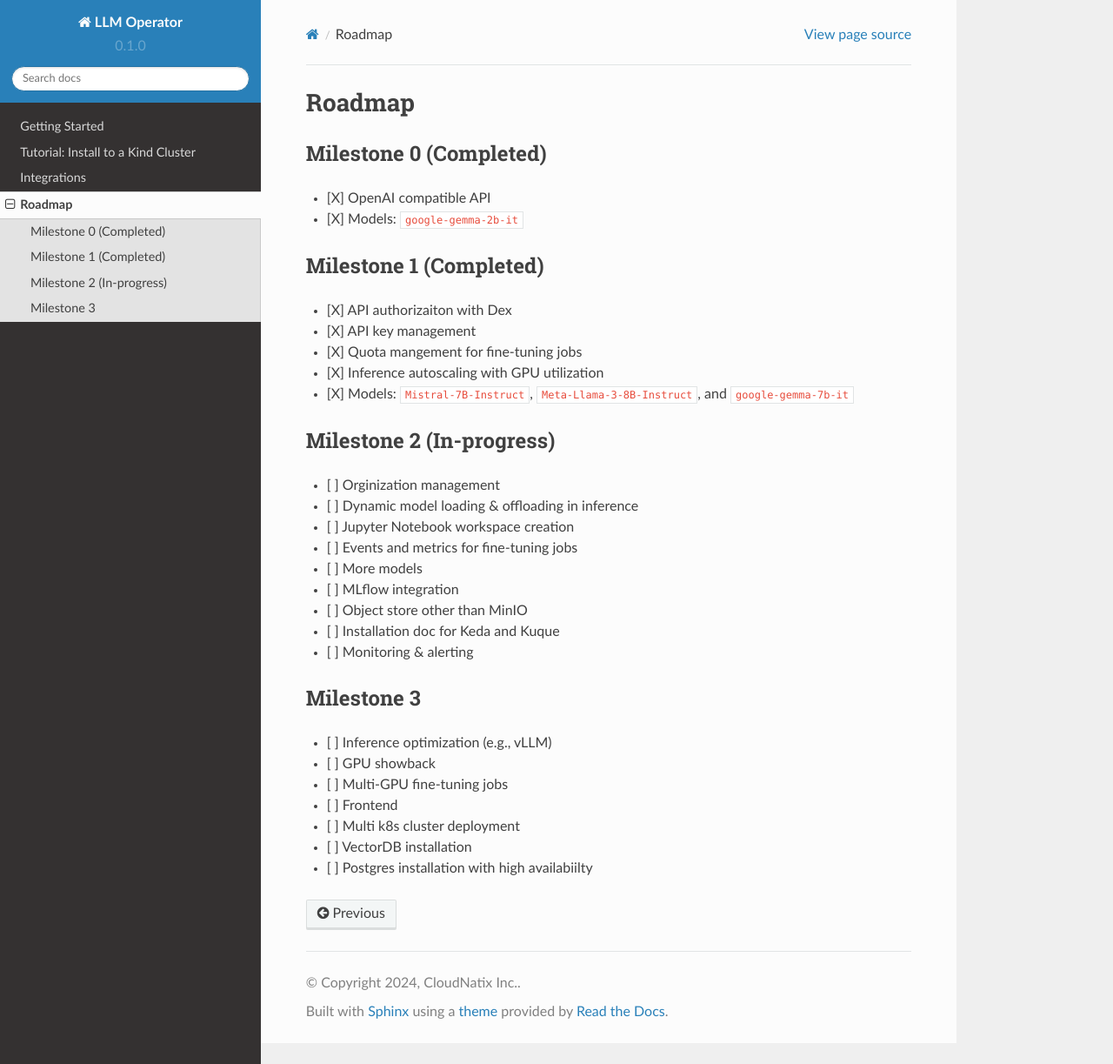
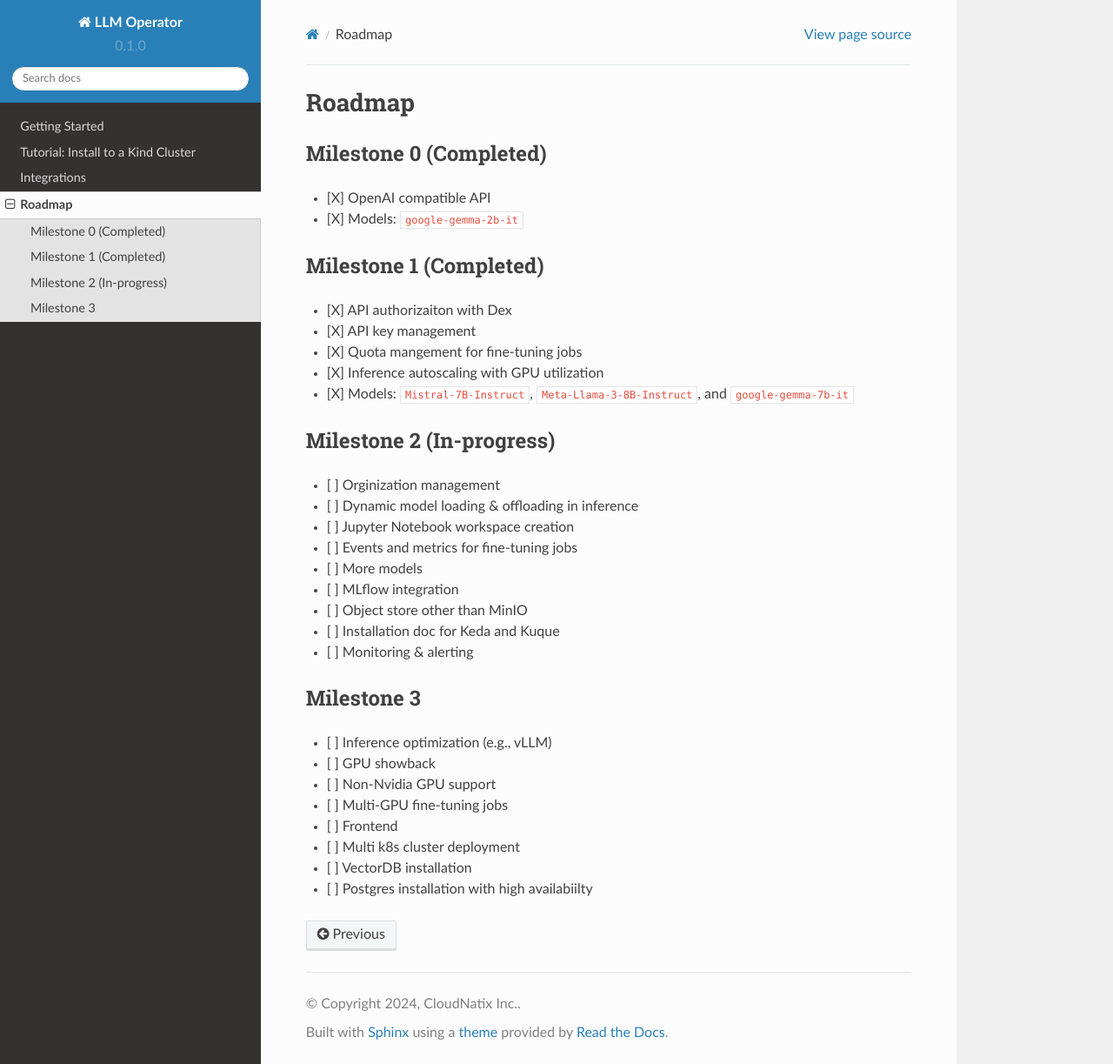
Before and after one commit to llm-operator/docs, a Sphinx documentation site: the page built from docs/source/roadmap.rst, in a window 1280 px wide and 1223 px high. Shown: the whole window at 87% size. Built offline with Sphinx 7.4.7 and the Read the Docs theme 2.0.0, drawn with Linux system fonts in a browser that asks for light colours.

Commit message:
Add non-nvidia GPU support to the roadmap (#21)

```diff
--- a/docs/source/roadmap.rst
+++ b/docs/source/roadmap.rst
@@ -33,6 +33,7 @@ Milestone 3
 
 - [ ] Inference optimization (e.g., vLLM)
 - [ ] GPU showback
+- [ ] Non-Nvidia GPU support
 - [ ] Multi-GPU fine-tuning jobs
 - [ ] Frontend
 - [ ] Multi k8s cluster deployment
```
